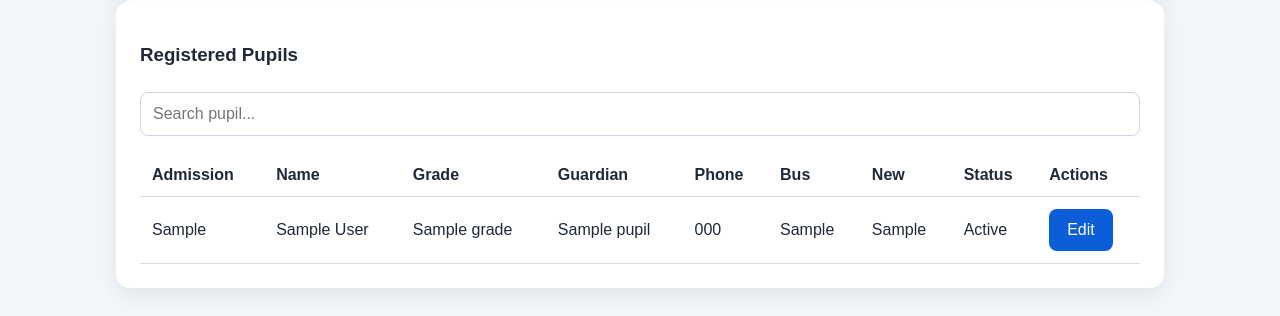
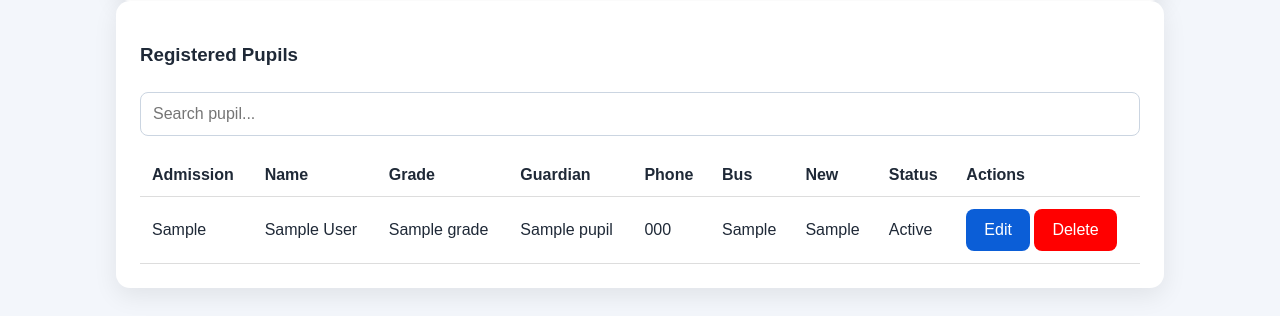
Before and after one commit to qaswar114/umar-faruq-school-system, a Python web app: template templates/pupils.html in a window 1280 px wide. Shown: the part 570-886 px from the top of the page. Run offline with Jinja, Linux system fonts and the light colour scheme; the template is opened without the code that fills it: most values are stand-ins (such as "Sample title", 1, 10 or a date in 2020).

Commit message:
Update pupils.html

```diff
--- a/templates/pupils.html
+++ b/templates/pupils.html
@@ -20,7 +20,11 @@
 <td>{{p.new_admission}}</td>
 <td>{{p.status}}</td>
 <td>
-    <a href="{{ url_for('edit_pupil', pupil_id=p.id) }}" class="btn">Edit</a>
+  <a href="{{ url_for('edit_pupil', pupil_id=p.id) }}" class="btn">Edit</a>
+
+<form method="post" action="{{ url_for('delete_pupil', pupil_id=p.id) }}" style="display:inline;" onsubmit="return confirm('Are you sure you want to delete this pupil?');">
+    <button type="submit" class="btn" style="background:red;">Delete</button>
+</form>
 </td>
 </tr>
   {% endfor %}</table></div>{% endblock %}
```
